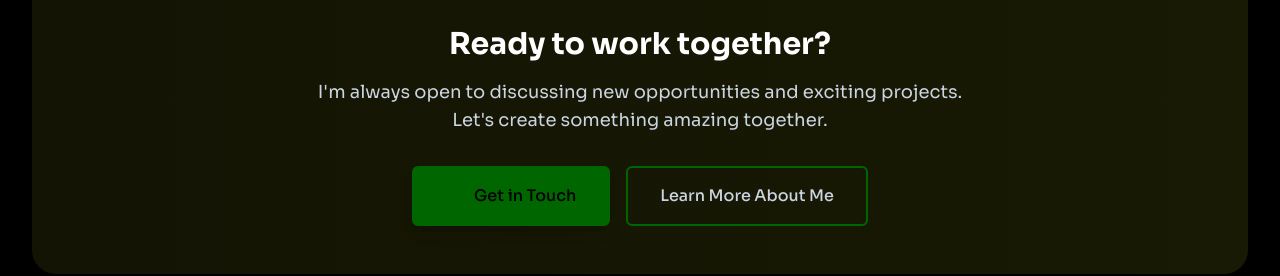
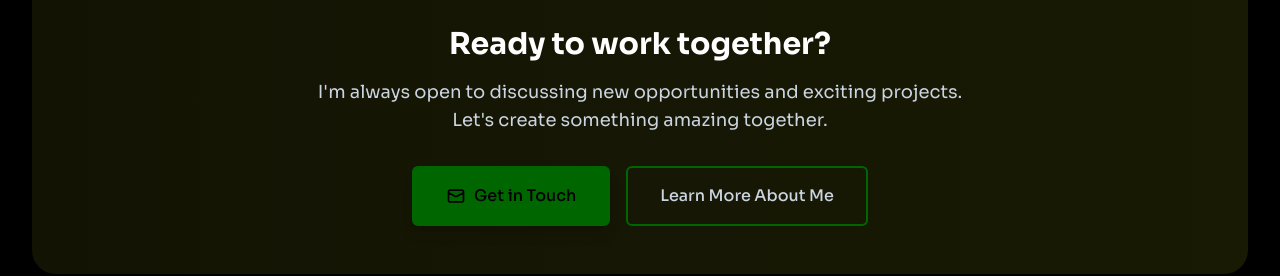
Before and after one commit to devchidy/portfolio, a React (Create React App) app: page / in a window 1280 px wide. Shown: the part 2693-2969 px from the top of the page. Built offline with nearby package versions, Linux system fonts and the light colour scheme; a web font is replaced by a local one.

Commit message:
Fix SVG path element typo in Experience component

```diff
--- a/src/components/home/Experience.tsx
+++ b/src/components/home/Experience.tsx
@@ -313,7 +313,7 @@ function Experience() {
                   stroke="currentColor"
                   viewBox="0 0 24 24"
                 >
-                  <paths
+                  <path
                     strokeLinecap="round"
                     strokeLinejoin="round"
                     strokeWidth={2}
```
